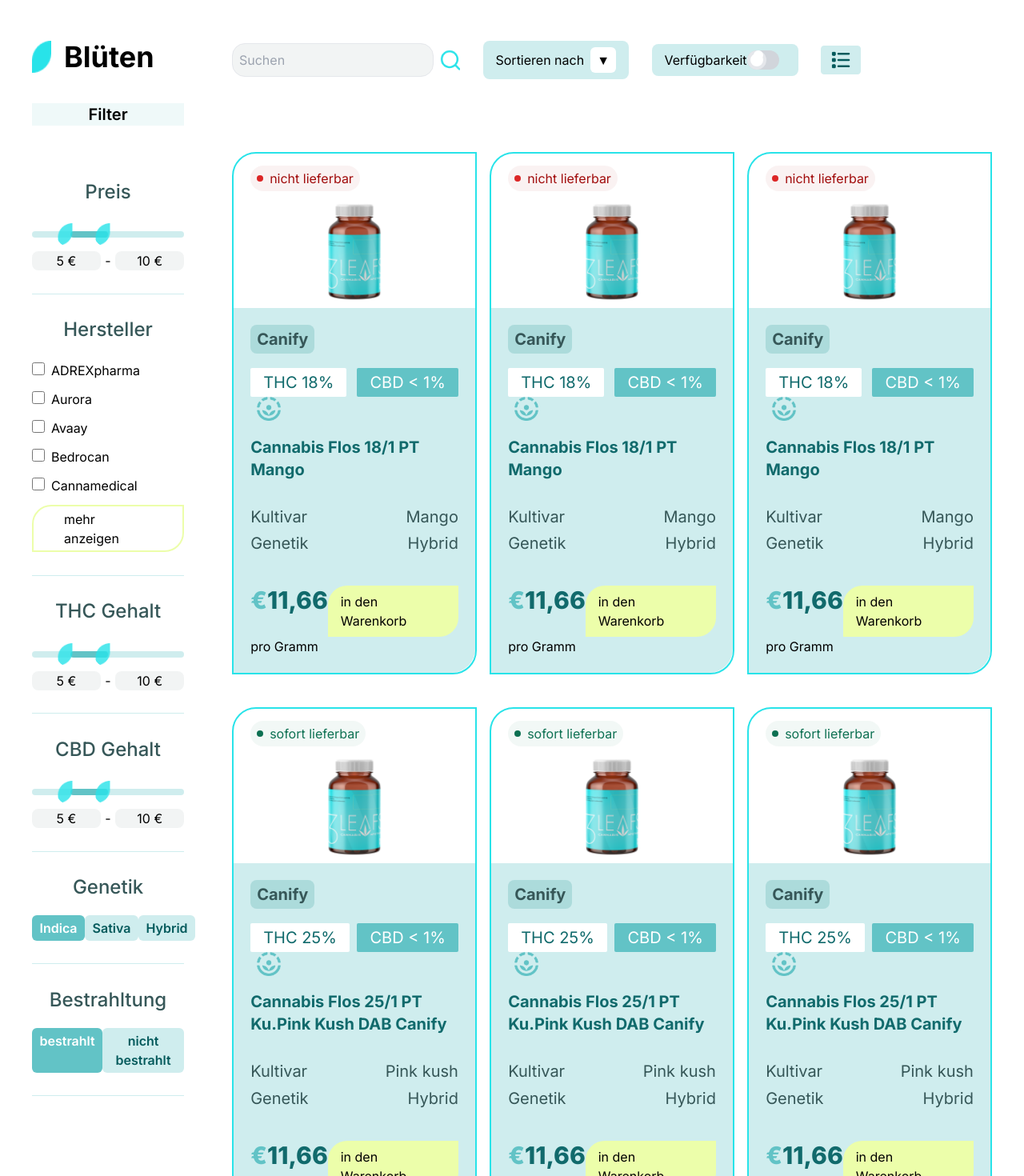
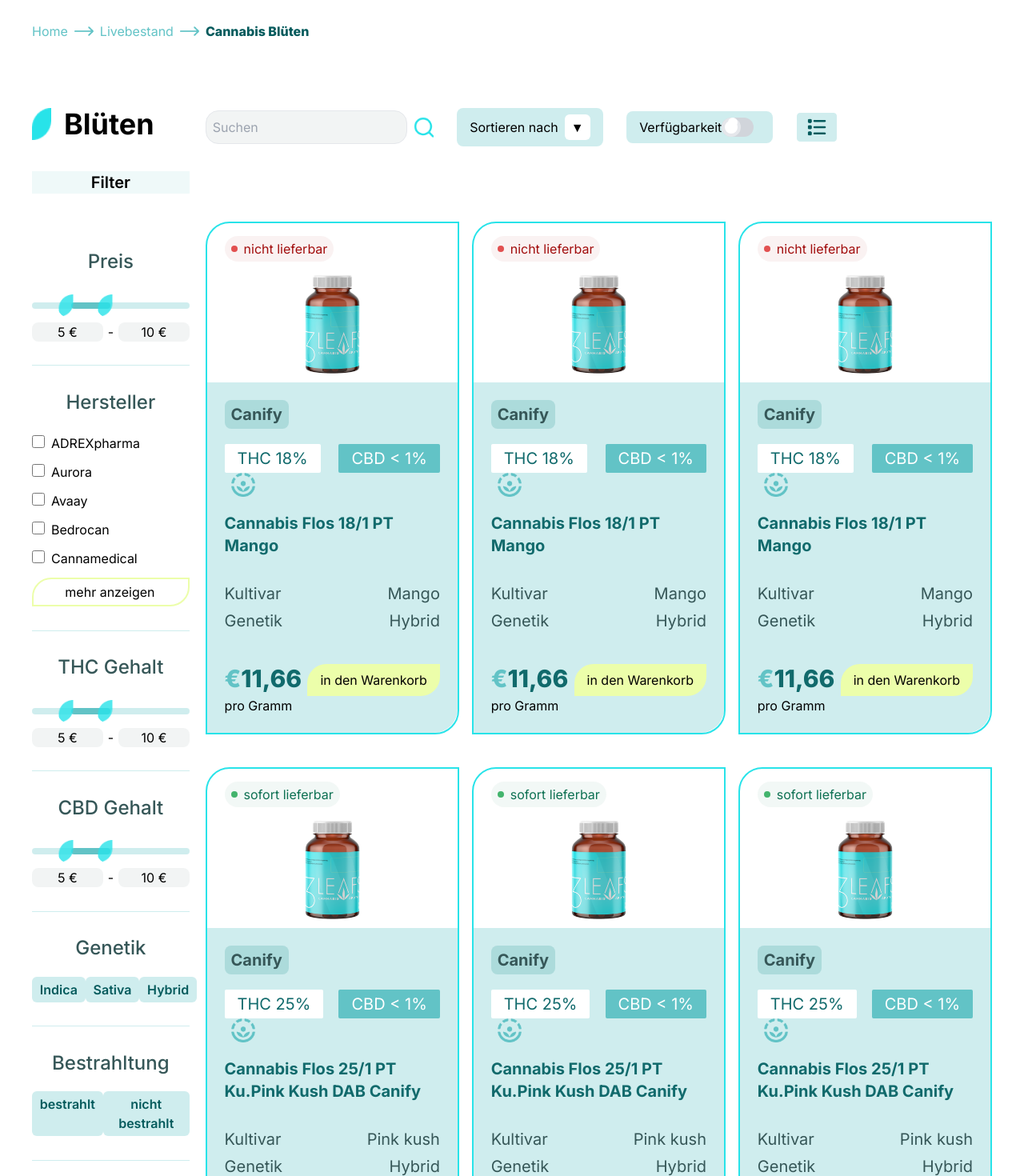
Before and after one commit to kaustubhduse/medicine, a Next.js app: page / in a window 1280 px wide. Shown: the part 140-1610 px from the top of the page at 80% size. Built offline with nearby package versions, Linux system fonts and the light colour scheme.

Commit message:
Align breadcrumb arrows with headings and adjust layout

```diff
--- a/src/app/components/LeftOption.js
+++ b/src/app/components/LeftOption.js
@@ -1,37 +1,85 @@
-import React from "react";
+import React, { useState } from "react";
 
 function LeftOption() {
+  // State to keep track of the selected option
+  const [selectedOption, setSelectedOption] = useState(null);
+  const [selectedOption2, setSelectedOption2] = useState(null);
+
+  // Function to handle option clicks
+  const handleClick = (option) => {
+    setSelectedOption(option);
+  };
+
+  const handleClick2 = (option) => {
+    setSelectedOption2(option);
+  };
+
   return (
     <div>
+      {/* Genetik Section */}
       <div className="border-b border-[rgba(98,195,198,0.3)] py-[15%]">
         <h1 className="text-center text-[rgba(54,87,88,1)] font-medium text-2xl">
           Genetik
         </h1>
-        {/* Single range slider with two thumb handles */}
         <div className="flex flex-col md:flex-row justify-between mt-[10%] space-y-4 md:space-y-0">
-          <div className="bg-[rgba(98,195,198,1)] rounded-md px-[5%] py-[2%]">
-            <h1 className="font-semibold text-white text-center">Indica</h1>
+          <div
+            onClick={() => handleClick("Indica")}
+            className={`rounded-md px-[5%] py-[2%] cursor-pointer transform transition-transform duration-300 ${
+              selectedOption === "Indica"
+                ? "bg-[rgba(98,195,198,1)] text-white scale-105"
+                : "bg-[rgba(98,195,198,0.3)] text-[rgba(4,90,92,1)]"
+            } hover:scale-105`}
+          >
+            <h1 className="font-semibold text-center">Indica</h1>
           </div>
-          <div className="bg-[rgba(98,195,198,0.3)] rounded-md px-[5%] py-[2%]">
-            <h1 className="font-semibold text-[rgba(4,90,92,1)] text-center">Sativa</h1>
+          <div
+            onClick={() => handleClick("Sativa")}
+            className={`rounded-md px-[5%] py-[2%] cursor-pointer transform transition-transform duration-300 ${
+              selectedOption === "Sativa"
+                ? "bg-[rgba(98,195,198,1)] text-white scale-105"
+                : "bg-[rgba(98,195,198,0.3)] text-[rgba(4,90,92,1)]"
+            } hover:scale-105`}
+          >
+            <h1 className="font-semibold text-center">Sativa</h1>
           </div>
-          <div className="bg-[rgba(98,195,198,0.3)] rounded-md px-[5%] py-[2%]">
-            <h1 className="font-semibold text-[rgba(4,90,92,1)] text-center">Hybrid</h1>
+          <div
+            onClick={() => handleClick("Hybrid")}
+            className={`rounded-md px-[5%] py-[2%] cursor-pointer transform transition-transform duration-300 ${
+              selectedOption === "Hybrid"
+                ? "bg-[rgba(98,195,198,1)] text-white scale-105"
+                : "bg-[rgba(98,195,198,0.3)] text-[rgba(4,90,92,1)]"
+            } hover:scale-105`}
+          >
+            <h1 className="font-semibold text-center">Hybrid</h1>
           </div>
         </div>
       </div>
 
+      {/* Bestrahltung Section */}
       <div className="border-b border-[rgba(98,195,198,0.3)] py-[15%]">
         <h1 className="text-center text-[rgba(54,87,88,1)] font-medium text-2xl">
           Bestrahltung
         </h1>
-        {/* Single range slider with two thumb handles */}
         <div className="flex flex-col md:flex-row justify-between mt-[10%] space-y-4 md:space-y-0">
-          <div className="bg-[rgba(98,195,198,1)] rounded-md px-[5%] py-[2%]">
-            <h1 className="font-semibold text-white text-center">bestrahlt</h1>
+          <div
+            onClick={() => handleClick2("bestrahlt")}
+            className={`rounded-md px-[5%] py-[2%] cursor-pointer transform transition-transform duration-300 ${
+              selectedOption2 === "bestrahlt"
+                ? "bg-[rgba(98,195,198,1)] text-white scale-105"
+                : "bg-[rgba(98,195,198,0.3)] text-[rgba(4,90,92,1)]"
+            } hover:scale-105`}
+          >
+            <h1 className="font-semibold text-center">bestrahlt</h1>
           </div>
-          <div className="bg-[rgba(98,195,198,0.3)] rounded-md px-[3%] py-[2%]">
-            <h1 className="font-semibold text-[rgba(4,90,92,1)] text-center">nicht bestrahlt</h1>
+          <div
+            onClick={() => handleClick2("nicht bestrahlt")}
+            className={`rounded-md px-[3%] py-[2%] cursor-pointer transform transition-transform duration-300 ${
+              selectedOption2 === "nicht bestrahlt"
+                ? "bg-[rgba(98,195,198,1)] text-white scale-105"
+                : "bg-[rgba(98,195,198,0.3)] text-[rgba(4,90,92,1)]"
+            } hover:scale-105`}
+          >
+            <h1 className="font-semibold text-center">nicht bestrahlt</h1>
           </div>
         </div>
       </div>
--- a/src/app/components/Navbar.js
+++ b/src/app/components/Navbar.js
@@ -57,9 +57,9 @@
               height={25}
               src="/assets/darkleaf.png"
               alt="Rezept einlösen"
-              className="w-6 "
+              className="w-6 cursor-pointer"
             />
-            <h1 className="ml-2 text-sm font-bold">Rezept einlösen</h1>
+            <h1 className="ml-2 text-sm font-bold cursor-pointer">Rezept einlösen</h1>
           </div>
 
           <div className="flex items-center">
@@ -68,9 +68,9 @@
               height={25}
               src="/assets/lightleaf.png"
               alt="Live Bestand"
-              className="w-6 h-auto"
+              className="w-6 h-auto cursor-pointer"
             />
-            <h1 className="ml-2 text-sm">Live Bestand</h1>
+            <h1 className="ml-2 text-sm cursor-pointer">Live Bestand</h1>
           </div>
 
           <div className="flex items-center">
@@ -79,9 +79,9 @@
               height={25}
               src="/assets/lightleaf.png"
               alt="Videosprechstunde"
-              className="w-6 h-auto"
+              className="w-6 h-auto cursor-pointer"
             />
-            <h1 className="ml-2 text-sm">Videosprechstunde</h1>
+            <h1 className="ml-2 text-sm cursor-pointer">Videosprechstunde</h1>
           </div>
 
           <div className="flex items-center">
@@ -90,9 +90,9 @@
               height={25}
               src="/assets/lightleaf.png"
               alt="FAQs"
-              className="w-6 h-auto"
+              className="w-6 h-auto cursor-pointer"
             />
-            <h1 className="ml-2 text-sm">FAQs</h1>
+            <h1 className="ml-2 text-sm cursor-pointer">FAQs</h1>
           </div>
 
           <div className="flex items-center">
@@ -101,9 +101,9 @@
               height={25}
               src="/assets/lightleaf.png"
               alt="Kontakt"
-              className="w-6 h-auto"
+              className="w-6 h-auto cursor-pointer"
             />
-            <h1 className="ml-2 text-sm">Kontakt</h1>
+            <h1 className="ml-2 text-sm cursor-pointer">Kontakt</h1>
           </div>
         </div>
 
--- a/src/app/components/UI/Card.js
+++ b/src/app/components/UI/Card.js
@@ -1,19 +1,48 @@
-import React from "react";
+import React, { useEffect, useRef, useState } from "react";
 import Image from "next/image";
 
-function Card({ status,thc, list, title, subtitle }) {
+function Card({ status, thc, list, title, subtitle }) {
+  const [isVisible, setIsVisible] = useState(false);
+  const cardRef = useRef(null);
 
-    const isRed = status === "red";
+  useEffect(() => {
+    const observer = new IntersectionObserver(
+      ([entry]) => {
+        if (entry.isIntersecting) {
+          setIsVisible(true);
+          observer.unobserve(entry.target);
+        }
+      },
+      { threshold: 0.1 } // Adjust this value based on when you want the effect to trigger
+    );
+
+    if (cardRef.current) {
+      observer.observe(cardRef.current);
+    }
+
+    return () => {
+      if (cardRef.current) {
+        observer.unobserve(cardRef.current);
+      }
+    };
+  }, []);
+
+  const isRed = status === "red";
 
   return (
-    <div className="w-fit md:w-auto mt-[8%] rounded-tl-[30px] rounded-tr-[0px] rounded-bl-[0px] rounded-br-[30px] border-2 border-[rgba(40,227,233,1)]">
+    <div
+      ref={cardRef}
+      className={`w-fit md:w-auto mt-[8%] rounded-tl-[30px] rounded-tr-[0px] rounded-bl-[0px] rounded-br-[30px] border-2 border-[rgba(40,227,233,1)] card ${isVisible ? 'visible' : ''} transform transition-transform duration-500 hover:scale-105` }
+    >
       <div>
       <div className={`w-fit ml-[7%] mt-[5%] px-2 py-1 rounded-2xl flex items-center ${isRed ? 'bg-[rgba(161,12,12,0.05)]' : 'bg-[rgba(13,112,82,0.05)]'}`}>
-          <span className={`w-2 h-2 rounded-full mr-2 ${isRed ? 'bg-red-600' : 'bg-[rgba(13,112,82,1)]'}`}></span>
-          <p className={`text-md ${isRed ? 'text-[rgba(161,12,12,1)]' : 'text-[rgba(13,112,82,1)]'}`}>
-            {isRed ? "nicht lieferbar" : "sofort lieferbar"}
-          </p>
-        </div>
+      <span
+        className={`w-2 h-2 rounded-full mr-2 ${isRed ? 'bg-red-600' : 'bg-green-600'} blinking`}
+      ></span>
+      <p className={`text-md ${isRed ? 'text-[rgba(161,12,12,1)]' : 'text-[rgba(13,112,82,1)]'}`}>
+        {isRed ? "nicht lieferbar" : "sofort lieferbar"}
+      </p>
+    </div>
         <Image
           width={400}
           height={100}
--- a/src/app/globals.css
+++ b/src/app/globals.css
@@ -1,3 +1,30 @@
 @tailwind base;
 @tailwind components;
 @tailwind utilities;
+
+/* Add to your global stylesheet or a CSS module */
+.card {
+    transition: transform 0.5s ease-in-out;
+    transform: translateY(30%); /* Starts 50px below the original position */
+  }
+
+  .card.visible {
+    transform: translateY(0); /* Moves to original position */
+  }
+
+
+  @keyframes blink {
+    0% {
+      opacity: 1;
+    }
+    50% {
+      opacity: 0;
+    }
+    100% {
+      opacity: 1;
+    }
+  }
+
+  .blinking {
+    animation: blink 1s infinite;
+  }
--- a/src/app/page.js
+++ b/src/app/page.js
@@ -5,23 +5,41 @@
 import LeftSide from "./components/LeftSide";
 import RightSide from "./components/RightSide";
 import Footer from "./components/Footer";
+import Image from "next/image";
 
-function page() {
+function Page() {
   return (
-    <div className="">
-      <div className="p-5 md:p-10">
+    <div className="min-h-screen flex flex-col">
+      <div className="p-5 md:p-10 flex-1">
         <Navbar />
-        <div className="flex">
+        <div className="flex items-center space-x-2 mt-[5%]">
+          <h1 className="text-[rgba(98,195,198,1)]">Home</h1>
+          <Image
+            width={25}
+            height={25}
+            src="/assets/arrow.png"
+            alt="Arrow"
+            className="w-6 h-3"
+          />
+          <h1 className="text-[rgba(98,195,198,1)]">Livebestand</h1>
+          <Image
+            width={25}
+            height={25}
+            src="/assets/arrow.png"
+            alt="Arrow"
+            className="w-6 h-3"
+          />
+          <h1 className="text-[rgba(4,90,92,1)] font-extrabold">Cannabis Blüten</h1>
+        </div>
+        <div className="flex mt-[0%]">
           <LeftSide />
-          <div className="ml-[5%]"></div>
+          <div className="ml-5"></div>
           <RightSide />
         </div>
       </div>
-      <div>
-        <Footer />
-      </div>
+      <Footer />
     </div>
   );
 }
 
-export default page;
+export default Page;
```
Also changed, not shown: public/assets/arrow.png (added).
